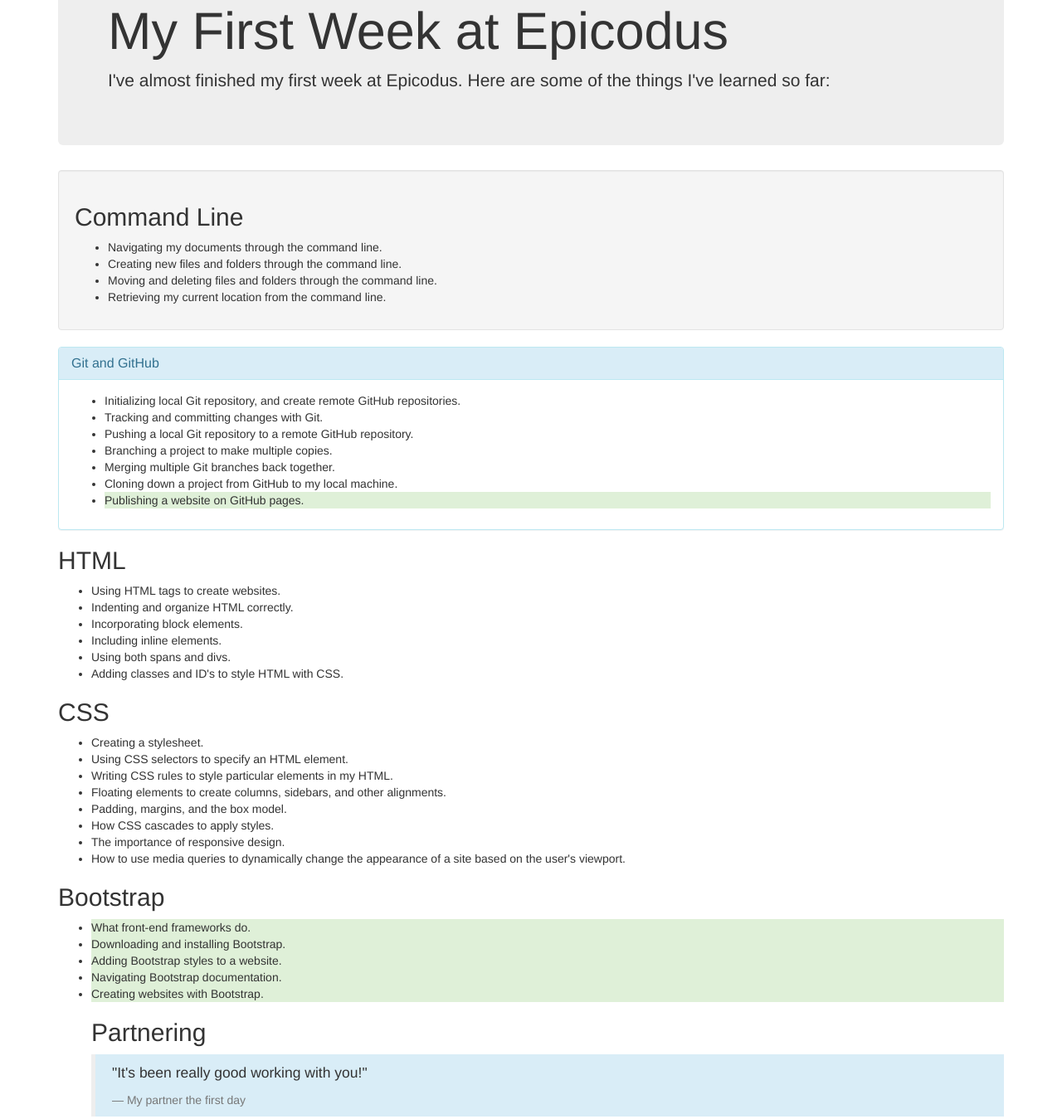
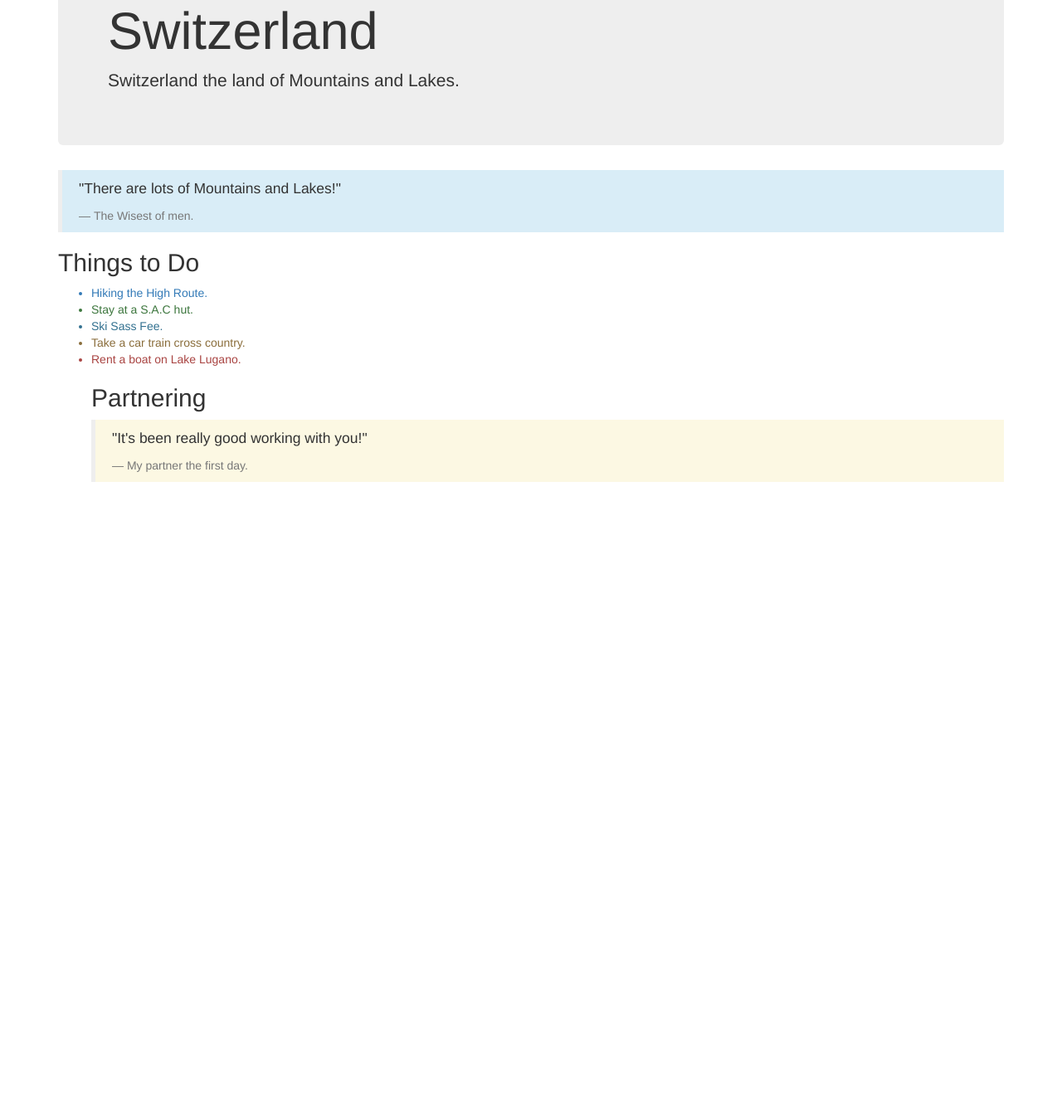
Before and after one commit to senyawebster/my-vacation, a plain HTML site: page index.html in a window 1280 px wide. Shown: the part 65-1414 px from the top of the page at 83% size. After the commit the page ends 800 px from the top, so only its background shows below. Drawn offline with Linux system fonts and the light colour scheme.

Commit message:
Add things to do list, blockqoute,and Testimony

```diff
--- a/index.html
+++ b/index.html
@@ -1,73 +1,32 @@
 <!DOCTYPE html>
 <html>
   <head>
-    <title>My Vacation</title>
+    <title>My First Week at Epicodus</title>
     <link href="css/bootstrap.css" rel="stylesheet" type="text/css">
   </head>
   <body>
     <div class="container">
       <div class="jumbotron">
-        <h1>My First Week at Epicodus</h1>
+        <h1>Switzerland</h1>
         <p>
-          I've almost finished my first week at Epicodus. Here are some of the things I've learned so far:
+          Switzerland the land of Mountains and Lakes.
         </p>
       </div>
-      <div class="well">
-        <h2>Command Line</h2>
-        <ul>
-          <li>Navigating my documents through the command line.</li>
-          <li>Creating new files and folders through the command line.</li>
-          <li>Moving and deleting files and folders through the command line.</li>
-          <li>Retrieving my current location from the command line.</li>
-        </ul>
-      </div>
-      <div class="panel panel-info">
-        <div class="panel-heading">
-          <h2 class="panel-title">Git and GitHub</h2>
-        </div>
-        <div class="panel-body">
-          <ul>
-            <li>Initializing local Git repository, and create remote GitHub repositories.</li>
-            <li>Tracking and committing changes with Git.</li>
-            <li>Pushing a local Git repository to a remote GitHub repository.</li>
-            <li>Branching a project to make multiple copies.</li>
-            <li>Merging multiple Git branches back together.</li>
-            <li>Cloning down a project from GitHub to my local machine.</li>
-            <li class="bg-success">Publishing a website on GitHub pages.</li>
-          </ul>
-        </div>
-      </div>
-      <h2>HTML</h2>
+      <blockquote class="bg-info">
+        <p>"There are lots of Mountains and Lakes!"</p>
+        <footer>The Wisest of men.</footer>
+      </blockquote>
+      <h2>Things to Do</h2>
       <ul>
-        <li>Using HTML tags to create websites.</li>
-        <li>Indenting and organize HTML correctly.</li>
-        <li>Incorporating block elements.</li>
-        <li>Including inline elements.</li>
-        <li>Using both spans and divs.</li>
-        <li>Adding classes and ID's to style HTML with CSS.</li>
-      </ul>
-      <h2>CSS</h2>
-      <ul>
-        <li>Creating a stylesheet.</li>
-        <li>Using CSS selectors to specify an HTML element.</li>
-        <li>Writing CSS rules to style particular elements in my HTML.</li>
-        <li>Floating elements to create columns, sidebars, and other alignments.</li>
-        <li>Padding, margins, and the box model.</li>
-        <li>How CSS cascades to apply styles.</li>
-        <li>The importance of responsive design.</li>
-        <li>How to use media queries to dynamically change the appearance of a site based on the user's viewport.</li>
-      </ul>
-      <h2>Bootstrap</h2>
-      <ul>
-        <li class="bg-success">What front-end frameworks do.</li>
-        <li class="bg-success">Downloading and installing Bootstrap.</li>
-        <li class="bg-success">Adding Bootstrap styles to a website.</li>
-        <li class="bg-success">Navigating Bootstrap documentation.</li>
-        <li class="bg-success">Creating websites with Bootstrap.</li>
+        <li class="text-primary">Hiking the High Route.</li>
+        <li class="text-success">Stay at a S.A.C hut.</li>
+        <li class="text-info">Ski Sass Fee.</li>
+        <li class="text-warning">Take a car train cross country.</li>
+        <li class="text-danger">Rent a boat on Lake Lugano.</li>
         <h2>Partnering</h2>
-      <blockquote class="bg-info">
+      <blockquote class="bg-warning">
         <p>"It's been really good working with you!"</p>
-        <footer>My partner the first day</footer>
+        <footer>My partner the first day.</footer>
       </blockquote>
       </ul>
     </div>
```
